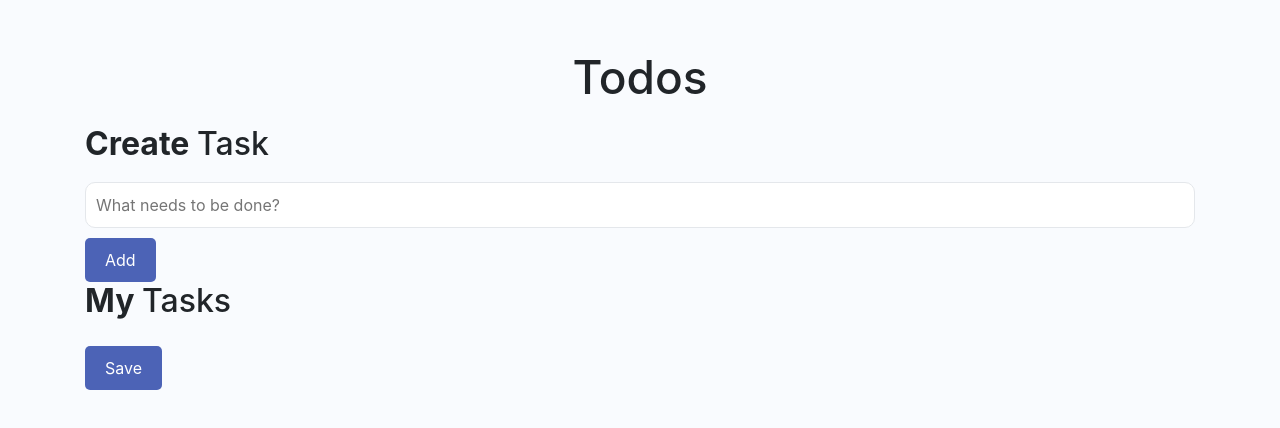
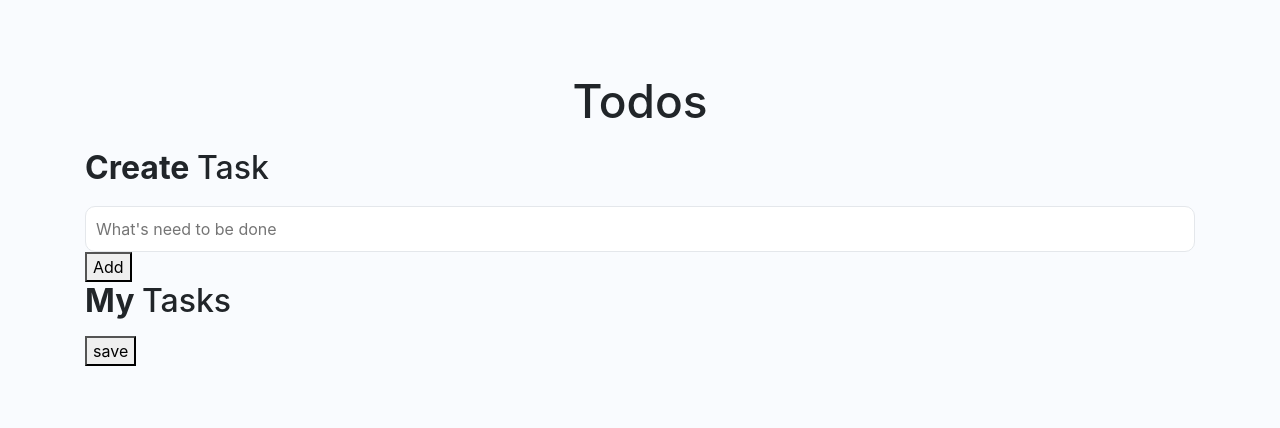
Before and after one commit to JeevanManjunath/todo-project, a plain HTML site: page index.html in a window 1280 px wide. Shown: the part 180-608 px from the top of the page. Drawn offline with nearby package versions, Linux system fonts and the light colour scheme.

Commit message:
index.html

```diff
--- a/index.html
+++ b/index.html
@@ -22,19 +22,28 @@
                     <h1 class="create-task-heading">
                         Create <span class="create-task-heading-subpart">Task</span>
                     </h1>
-                    <input type="text" id="todoUserInput" class="todo-user-input" placeholder="What needs to be done?" />
-                    <button class="button" id="addTodoButton">Add</button>
+                    <input type="text" placeholder="What's need to be done" id="todoUserInput" class="todo-user-input" />
+                    <button class="add-todo-button" id="addTodobutton">Add</button>
                     <h1 class="todo-items-heading">
                         My <span class="todo-items-heading-subpart">Tasks</span>
                     </h1>
-                    <ul class="todo-items-container" id="todoItemsContainer"></ul>
-                    <button class="button" id="saveTodoButton">Save</button>
+
+                    <ul class="todo-items-container" id="todoItemsContainer">
+                        <!-- <li class="todo-item-container d-flex flex-container flex-row">
+                            <input type="checkbox" class="checkbox-input" id="checkboxinput" />
+                            <div class="d-flex flex-row label-container">
+                                <label for="checkboxinput" class="checkbox-label">Learn HTML</label>
+                                <div class="delete-icon-container">
+                                    <i class="far fa-trash-alt delete-icon"></i>
+                                </div>
+                            </div>
+                        </li> -->
+                    </ul>
+                    <button class="add-todo-button" id="saveTodoButton">save</button>
                 </div>
             </div>
         </div>
     </div>
+</body>
 
-    <!-- JavaScript Files -->
-    <script src="qwerty.js"></script>
-</body>
 </html>
```
